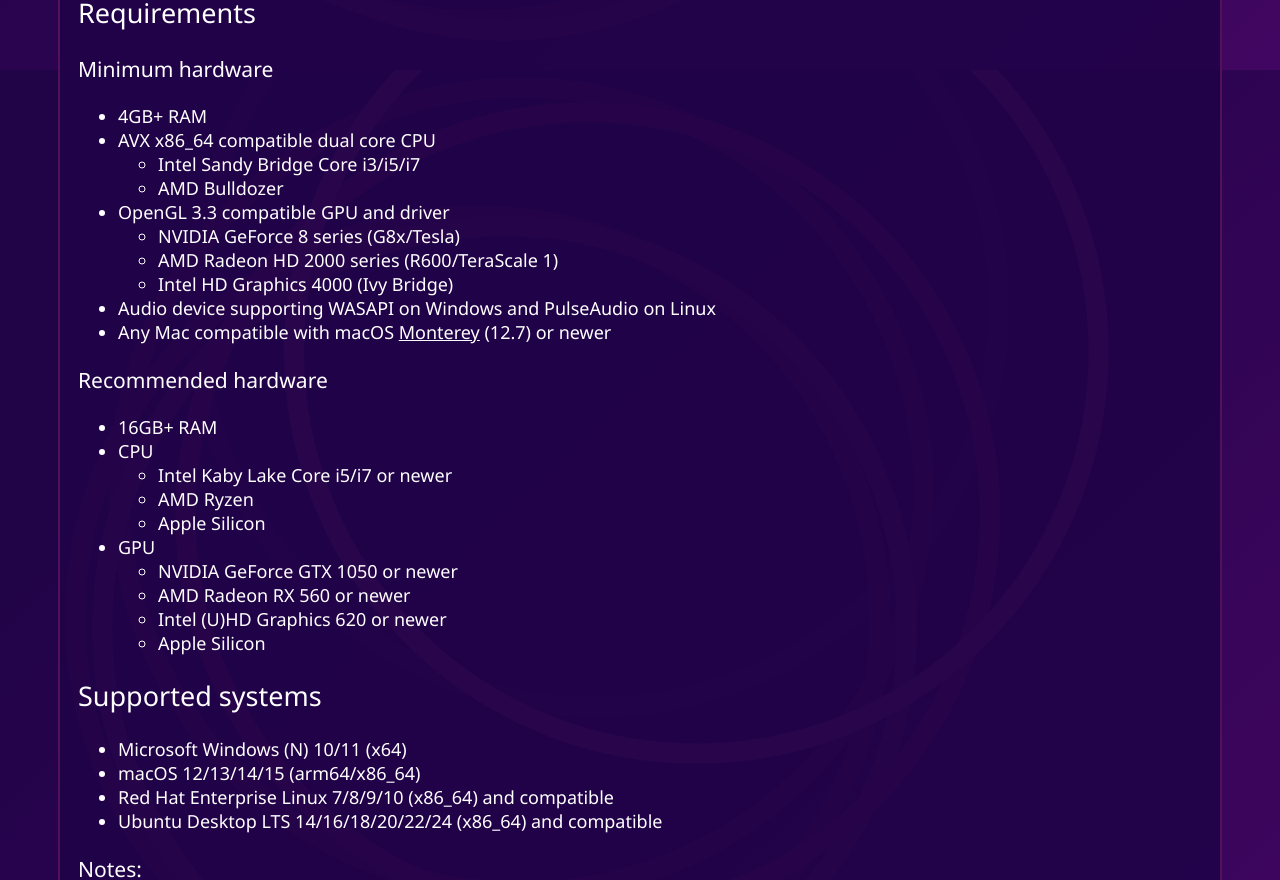
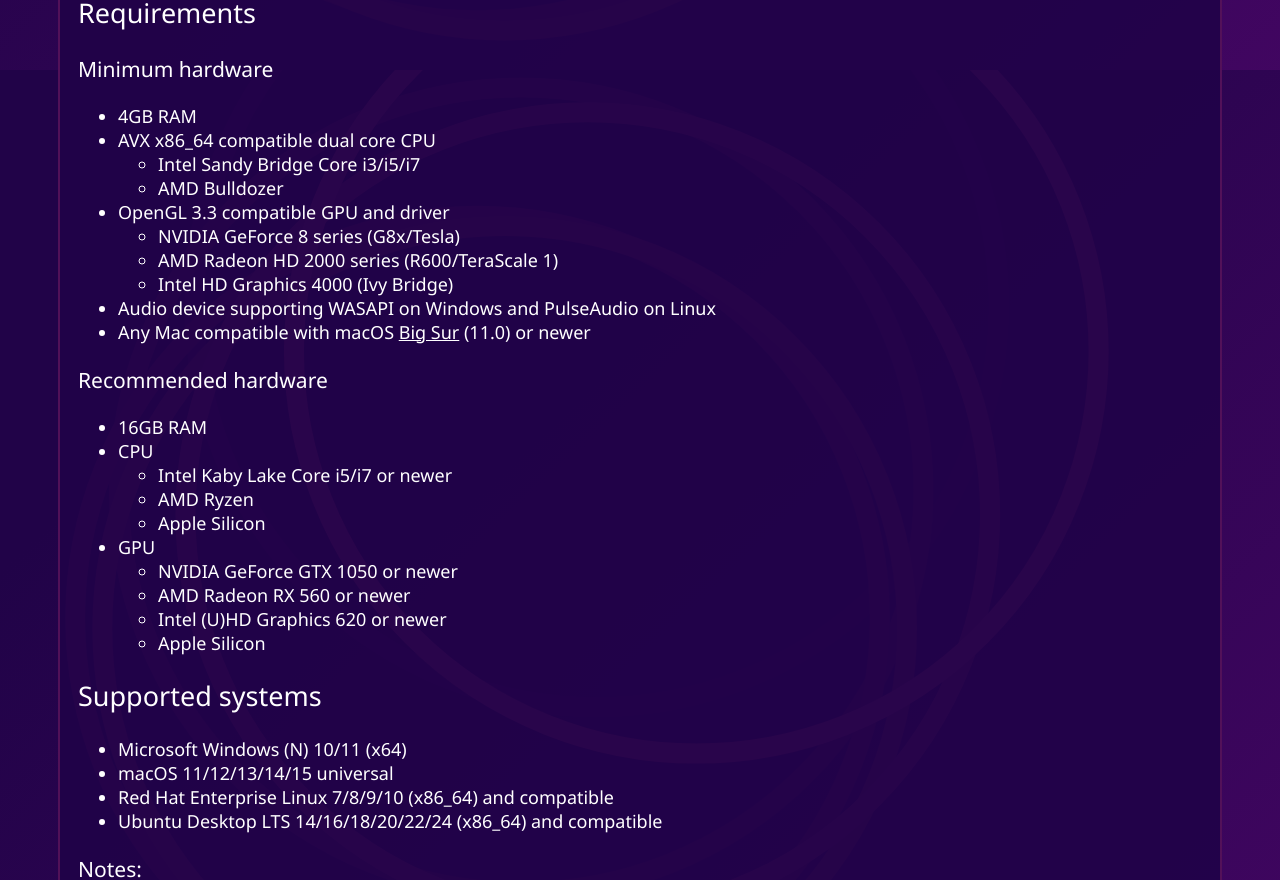
Before and after one commit to friction2d/friction2d.github.io, a Jekyll site: the page built from download.md, in a window 1280 px wide and 1400 px high, scrolled down 774 px. Shown: the part 156-1036 px from the top of the window. Built offline with Jekyll 4.4.1, drawn with Linux system fonts in a browser that asks for light colours.

Commit message:
Update macOS target

```diff
--- a/download.md
+++ b/download.md
@@ -8,7 +8,7 @@ permalink: download.html
 
 ### Minimum hardware
 
-* 4GB+ RAM
+* 4GB RAM
 * AVX x86_64 compatible dual core CPU
   * Intel Sandy Bridge Core i3/i5/i7
   * AMD Bulldozer
@@ -17,11 +17,11 @@ permalink: download.html
   * AMD Radeon HD 2000 series (R600/TeraScale 1)
   * Intel HD Graphics 4000 (Ivy Bridge)
 * Audio device supporting WASAPI on Windows and PulseAudio on Linux
-* Any Mac compatible with macOS [Monterey](https://support.apple.com/en-us/103260) (12.7) or newer
+* Any Mac compatible with macOS [Big Sur](https://support.apple.com/en-us/111980) (11.0) or newer
 
 ### Recommended hardware
 
-* 16GB+ RAM
+* 16GB RAM
 * CPU
   * Intel Kaby Lake Core i5/i7 or newer
   * AMD Ryzen
@@ -35,7 +35,7 @@ permalink: download.html
 ## Supported systems
 
 * Microsoft Windows (N) 10/11 (x64)
-* macOS 12/13/14/15 (arm64/x86_64)
+* macOS 11/12/13/14/15 universal
 * Red Hat Enterprise Linux 7/8/9/10 (x86_64) and compatible
 * Ubuntu Desktop LTS 14/16/18/20/22/24 (x86_64) and compatible
 
```
Also changed, not shown: documentation/source-macos.md (+1 -3 lines).
